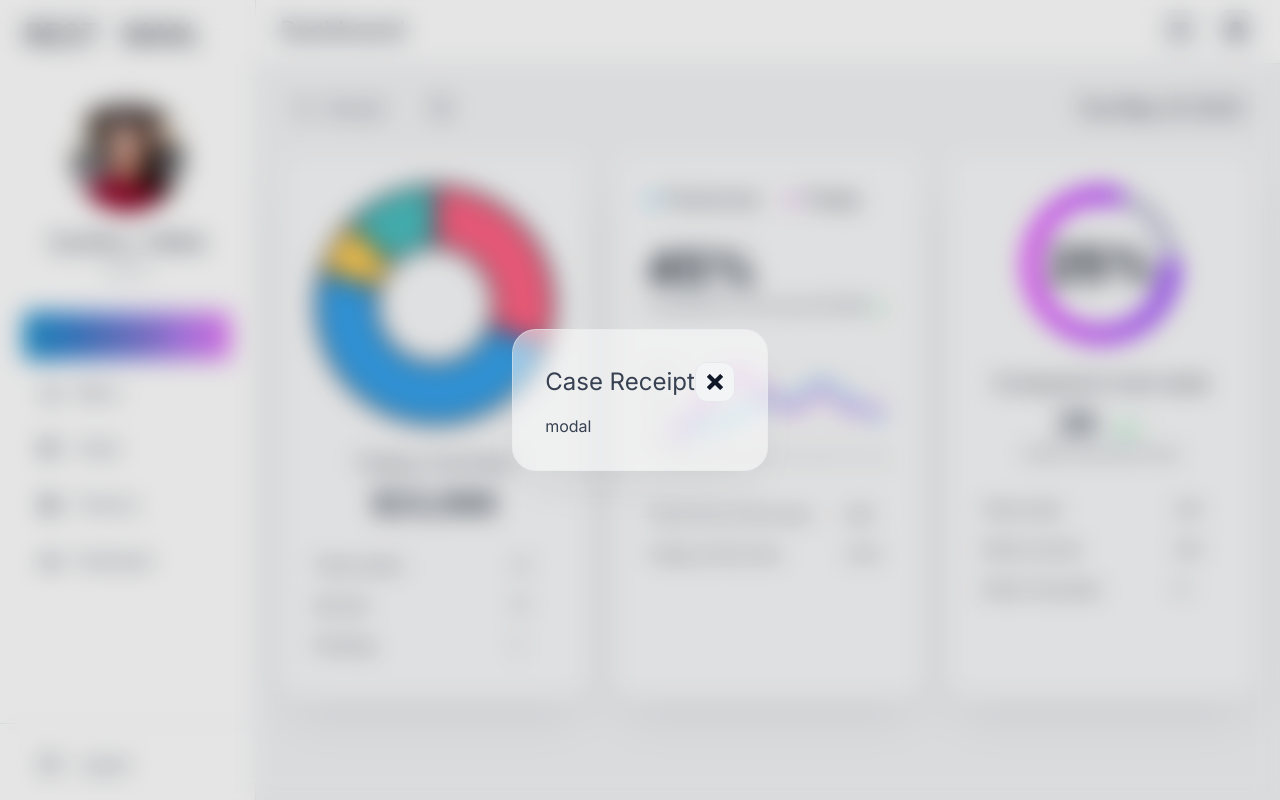
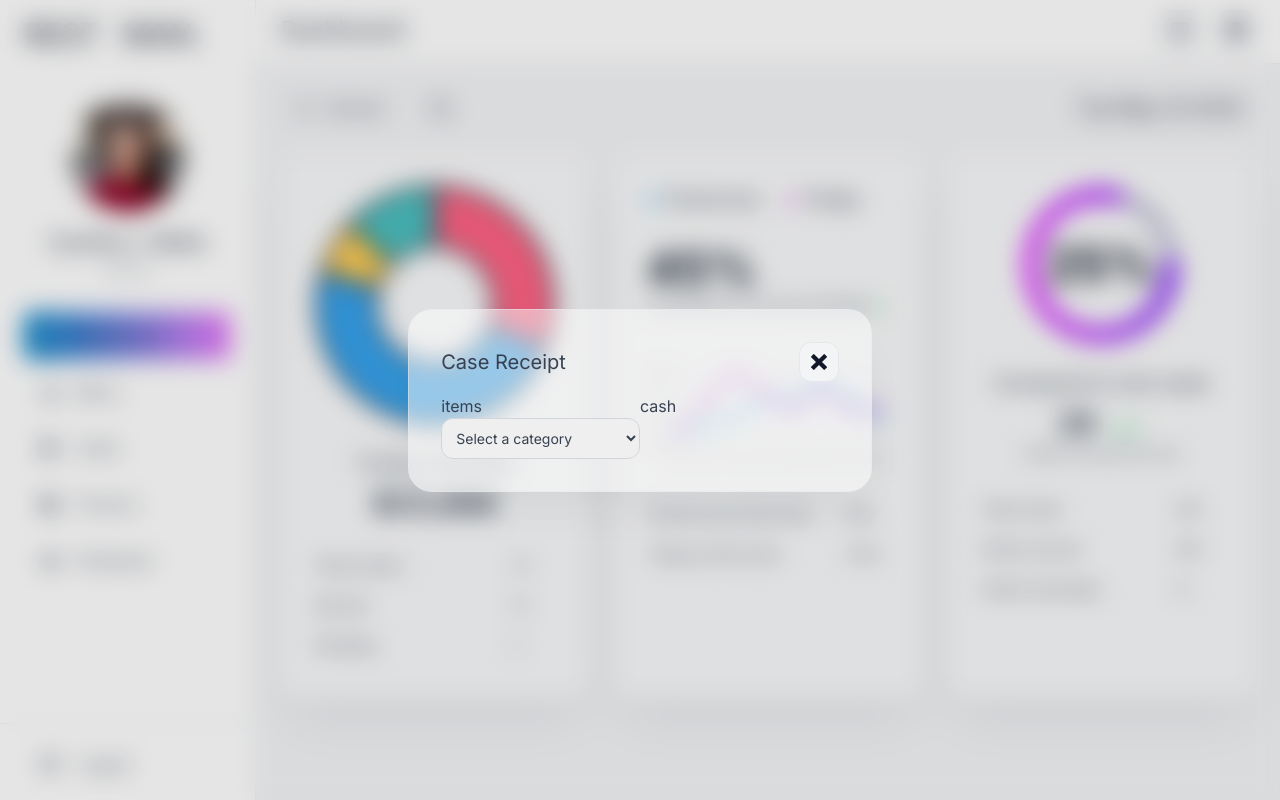
Before and after one commit to AbidHasanPiash/bhojon, a Next.js app: page / in a window 1280 px wide. Both pictures are taken after a click on the button "Receipt". Built offline with nearby package versions, Linux system fonts and the light colour scheme.

Commit message:
receipt modal creating

```diff
--- a/components/dashboard/ReceiptModal.jsx
+++ b/components/dashboard/ReceiptModal.jsx
@@ -1,13 +1,22 @@
-import React from 'react'
+"use client"
+import { useState } from "react";
 import { ImCross } from "react-icons/im";
 
 export default function ReceiptModal({closeReceiptModal}) {
+  const [selectedOrder, setSelectedOrder] = useState('');
+  const Orders = [
+    {id:2360005, table:7},
+    {id:2360004, table:2},
+    {id:2360003, table:5},
+    {id:2360002, table:6},
+    {id:2360001, table:1},
+  ]
   return (
     <div className={`fixed top-1/2 left-1/2 -translate-x-1/2 -translate-y-1/2 bg-black/10 backdrop-blur-md flex items-center justify-center w-full h-full z-30`}>
-      <div className="w-fit h-fit space-y-3 mx-6 p-4 sm:p-8 rounded-3xl bg-white border border-gray-200/50 dark:shadow-none dark:border-gray-700 dark:bg-gray-800 bg-opacity-50 shadow-2xl shadow-gray-600/10">
+      <div className="min-w-fit h-fit space-y-3 mx-6 p-4 sm:p-8 rounded-3xl bg-white border border-gray-200/50 dark:shadow-none dark:border-gray-700 dark:bg-gray-800 bg-opacity-50 shadow-2xl shadow-gray-600/10">
         {/* Modal Header */}
-        <div className='w-full flex items-center justify-between'>
-          <h1 className='text-xl md:text-2xl'>Case Receipt</h1>
+        <div className='w-full flex items-center justify-between space-x-10'>
+          <h1 className='text-lg md:text-xl'>Case Receipt</h1>
           <button
             onClick={closeReceiptModal}
             aria-label="Close Nav"
@@ -17,8 +26,25 @@ export default function ReceiptModal({closeReceiptModal}) {
           </button>
         </div>
         {/* Modal Body */}
-        <div>
-          modal
+        <div className="grid grid-cols-2">
+          <div>
+            items
+            <select
+              value={selectedOrder}
+              onChange={(e)=>setSelectedOrder(e.target.value)}
+              className="outline-none w-full rounded-xl border border-gray-300 p-2.5 text-sm transition-all duration-300 dark:bg-gray-900 dark:border-gray-700"
+            >
+              <option value="">Select a category</option>
+              {Orders.map((Order, index) => (
+                <option key={index} value={Order.id}>
+                  {Order.id} / {Order.table}
+                </option>
+              ))}
+            </select>
+          </div>
+          <div>
+            cash
+          </div>
         </div>
       </div>
     </div>
```
